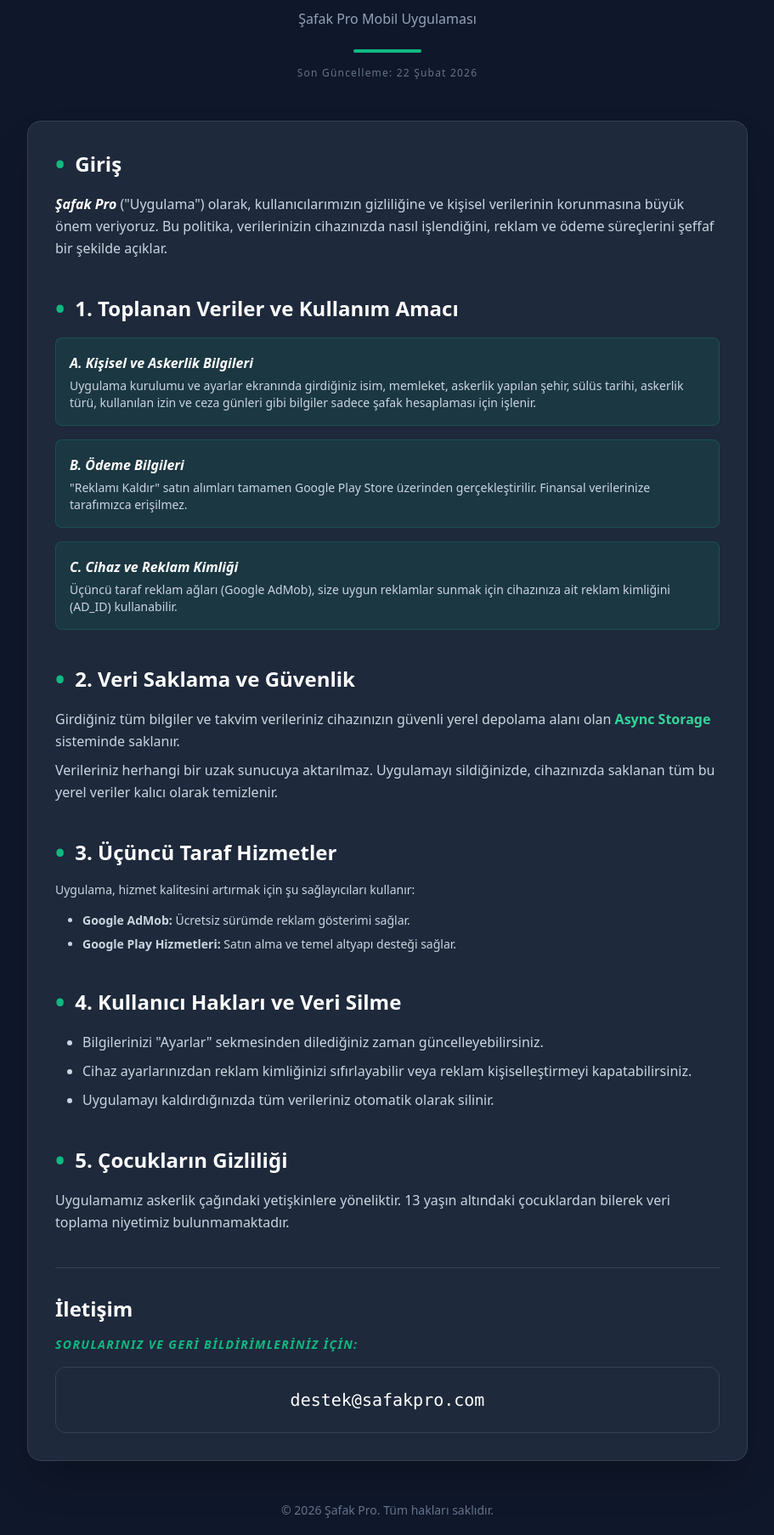
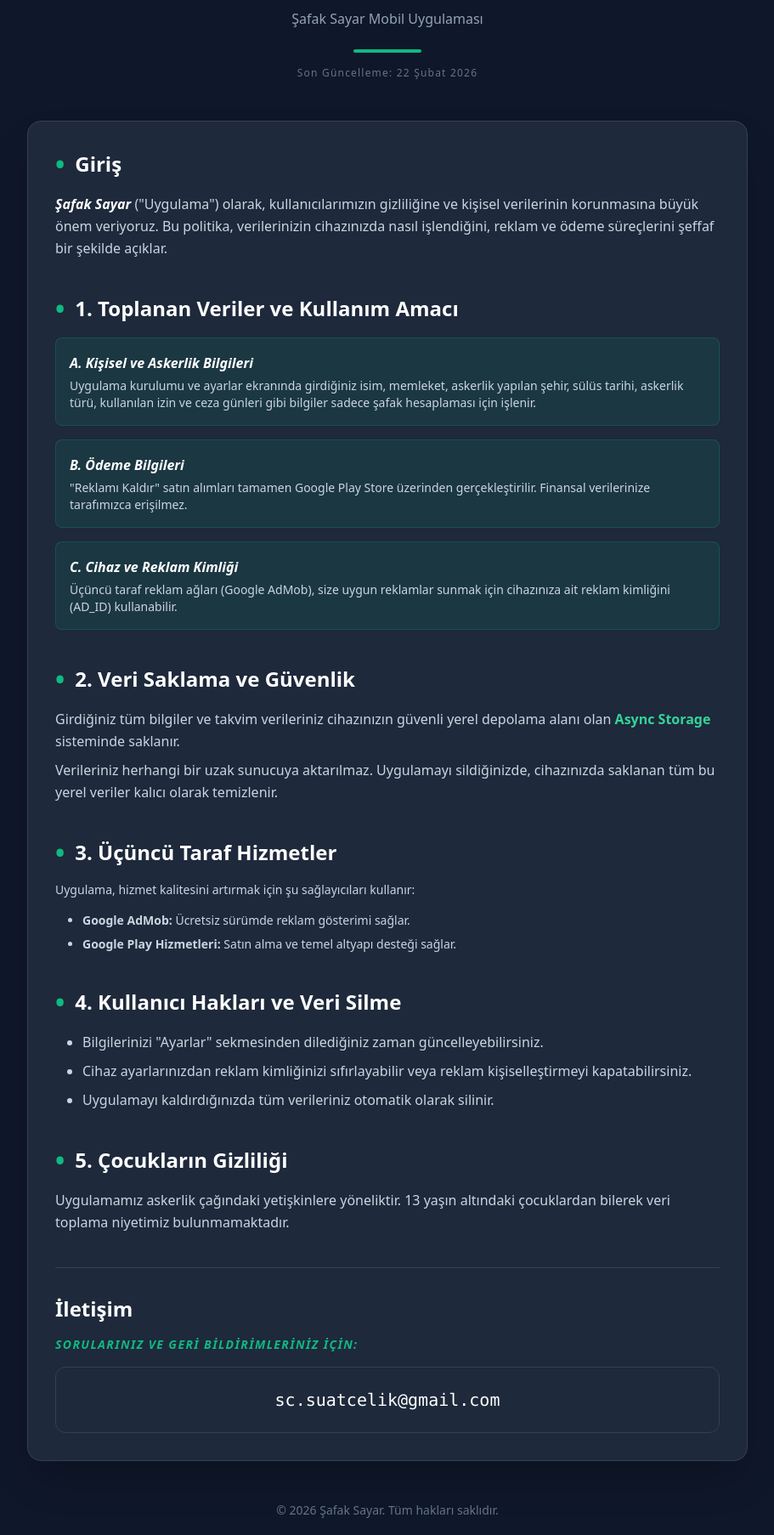
Before and after one commit to suatcelik/-afak-Sayar-privacy-policy, a plain HTML site: page index.html in a window 1280 px wide. Shown: the part 94-1900 px from the top of the page at 85% size, without its empty margins (184-1095 px from the left). Drawn offline with nearby package versions, Linux system fonts and the light colour scheme.

Commit message:
Update branding from 'Şafak Pro' to 'Şafak Sayar'

```diff
--- a/index.html
+++ b/index.html
@@ -3,7 +3,7 @@
 <head>
     <meta charset="UTF-8">
     <meta name="viewport" content="width=device-width, initial-scale=1.0">
-    <title>Gizlilik Politikası - Şafak Pro</title>
+    <title>Gizlilik Politikası - Şafak Sayar</title>
     <script src="https://cdn.tailwindcss.com"></script>
     <style>
         body { background-color: #0f172a; color: #f8fafc; }
@@ -17,7 +17,7 @@
     <div class="max-w-4xl mx-auto px-6 py-12">
         <header class="text-center mb-12">
             <h1 class="text-4xl font-extrabold mb-4">Gizlilik Politikası</h1>
-            <p class="text-slate-400">Şafak Pro Mobil Uygulaması</p>
+            <p class="text-slate-400">Şafak Sayar Mobil Uygulaması</p>
             <div class="h-1 w-20 bg-emerald-500 mx-auto mt-6 rounded-full"></div>
             <p class="text-xs text-slate-500 mt-4 text-uppercase tracking-widest">Son Güncelleme: 22 Şubat 2026</p>
         </header>
@@ -29,7 +29,7 @@
                     <span class="accent-emerald mr-3 text-3xl">•</span> Giriş
                 </h2>
                 <p>
-                    <span class="font-bold text-white italic">Şafak Pro</span> ("Uygulama") olarak, kullanıcılarımızın gizliliğine ve kişisel verilerinin korunmasına büyük önem veriyoruz. Bu politika, verilerinizin cihazınızda nasıl işlendiğini, reklam ve ödeme süreçlerini şeffaf bir şekilde açıklar.
+                    <span class="font-bold text-white italic">Şafak Sayar</span> ("Uygulama") olarak, kullanıcılarımızın gizliliğine ve kişisel verilerinin korunmasına büyük önem veriyoruz. Bu politika, verilerinizin cihazınızda nasıl işlendiğini, reklam ve ödeme süreçlerini şeffaf bir şekilde açıklar.
                 </p>
             </section>
 
@@ -98,15 +98,15 @@
                 <h2 class="text-2xl font-bold text-white mb-4">İletişim</h2>
                 <p class="mb-4 text-sm uppercase tracking-widest text-emerald-500 font-bold italic">Sorularınız ve Geri Bildirimleriniz İçin:</p>
                 <div class="bg-slate-800 p-6 rounded-xl border border-slate-700 text-center">
-                    <a href="mailto:destek@safakpro.com" class="text-white font-mono text-xl hover:text-emerald-400 transition-all">
-                        destek@safakpro.com
+                    <a href="sc.suatcelik@gmail.com" class="text-white font-mono text-xl hover:text-emerald-400 transition-all">
+                        sc.suatcelik@gmail.com
                     </a>
                 </div>
             </section>
         </main>
 
         <footer class="mt-12 text-center text-slate-500 text-sm">
-            &copy; 2026 Şafak Pro. Tüm hakları saklıdır.
+            &copy; 2026 Şafak Sayar. Tüm hakları saklıdır.
         </footer>
     </div>
 
```
